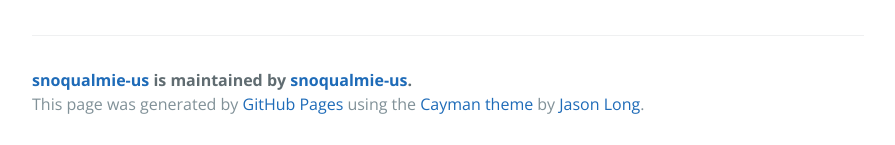
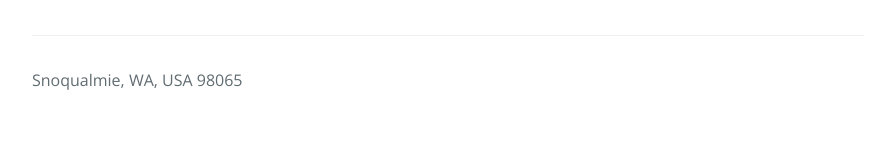
Before and after one commit to snoqualmie-us/snoqualmie-us.github.io, a plain HTML site: page index.html in a window 1280 px wide. Shown: the part 1858-2003 px from the top of the page, without its empty margins (192-1087 px from the left). After the commit the page ends 1982 px from the top, so only its background shows below. Drawn offline with nearby package versions, Linux system fonts and the light colour scheme.

Commit message:
Remove footer placeholder content

```diff
--- a/index.html
+++ b/index.html
@@ -24,9 +24,7 @@
 		src="https://www.google.com/maps/embed/v1/place?q=place_id:ChIJy8ljArR5kFQR3EPXaknYtW8&key=AIzaSyC6WJRnvc_dCMb-ZIfGNlsUVBjPbN43IM0" allowfullscreen></iframe>
 
       <footer class="site-footer">
-        <span class="site-footer-owner"><a href="https://github.com/snoqualmie-us/snoqualmie-us">snoqualmie-us</a> is maintained by <a href="https://github.com/snoqualmie-us">snoqualmie-us</a>.</span>
-
-        <span class="site-footer-credits">This page was generated by <a href="https://pages.github.com">GitHub Pages</a> using the <a href="https://github.com/jasonlong/cayman-theme">Cayman theme</a> by <a href="https://twitter.com/jasonlong">Jason Long</a>.</span>
+        Snoqualmie, WA, USA 98065
       </footer>
 
     </section>
```
